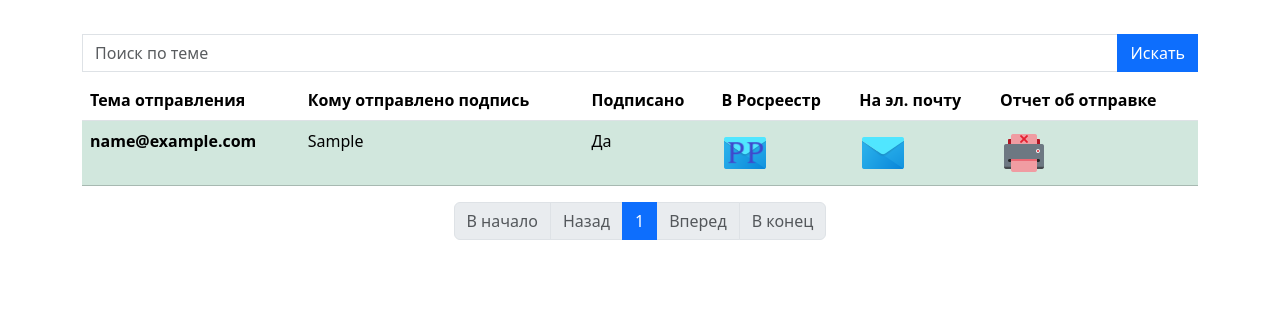
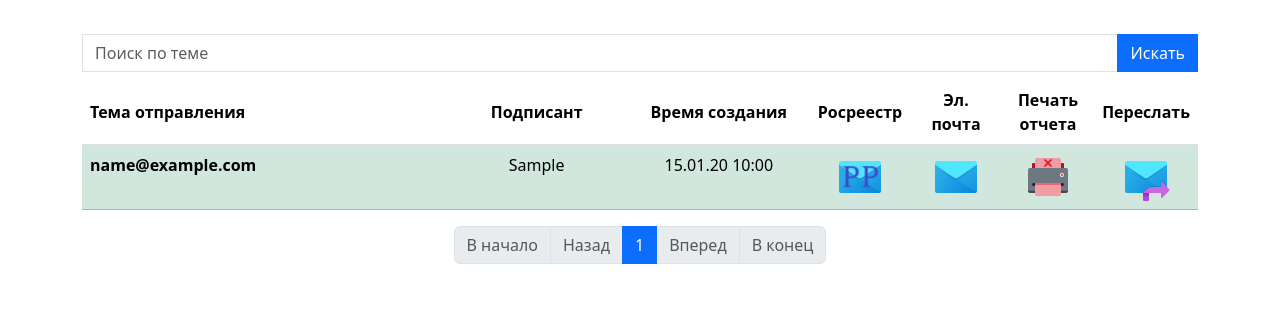
Before and after one commit to DimulyaPlay/firstWebProject, a Flask app: page /outbox in a window 1280 px wide. Shown: the part 56-384 px from the top of the page. Run offline with Flask 3, Linux system fonts and the light colour scheme; a user stored in the database is signed in; tables that the repository leaves empty hold one stand-in row (values such as "Sample post"); some libraries are stand-ins or nearby versions.

```diff
--- a/converter/models.py
+++ b/converter/models.py
@@ -23,7 +23,6 @@ class UploadedMessages(db.Model):
     id = db.Column(db.Integer, primary_key=True)  # ID
     createDatetime = db.Column(db.DateTime, default=datetime.utcnow)  # время создания письма
     signed = db.Column(db.Boolean, default=False)  # подписано ли
-    sended = db.Column(db.Boolean, default=False)  # отправлено ли
     sigBy = db.Column(db.String(120), default=None)  # Подписано кем ФИО
     toRosreestr = db.Column(db.Boolean)  # Флаг отправки в росреестр
     toEmails = db.Column(db.String(255))  # Адреса отправки на почту, '' = не отправлять
--- a/converter/static/js/formscripts.js
+++ b/converter/static/js/formscripts.js
@@ -287,3 +287,7 @@ $(document).ready(function() {
         });
     });
 });
+
+$(document).ready(function(){
+    $('[data-bs-toggle="tooltip"]').tooltip();
+});
--- a/converter/templates/outbox.html
+++ b/converter/templates/outbox.html
@@ -14,14 +14,15 @@
 
 <table class="table table-hover">
     <thead>
-    <tr>
-      <th scope="col">Тема отправления</th>
-      <th scope="col">Кому отправлено подпись</th>
-      <th scope="col">Подписано</th>
-      <th scope="col">В Росреестр</th>
-      <th scope="col">На эл. почту</th>
-      <th scope="col">Отчет об отправке</th>
-    </tr>
+      <tr style="text-align: center;">
+        <th scope="col" class="col-md-4 align-middle" style="text-align: left;">Тема отправления</th>
+        <th scope="col" class="col-md-2 align-middle">Подписант</th>
+        <th scope="col" class="col-md-2 align-middle">Время создания</th>
+        <th scope="col" class="col-md-1 align-middle">Росреестр</th>
+        <th scope="col" class="col-md-1 align-middle">Эл. почта</th>
+        <th scope="col" class="col-md-1 align-middle">Печать отчета</th>
+        <th scope="col" class="col-md-1 align-middle">Переслать</th>
+      </tr>
     </thead>
     <tbody>
 
@@ -29,20 +30,16 @@
 
         {% for message in messages %}
             {% if message.signed %}
-            <tr class="table-success">
+            <tr class="table-success" style="text-align: center;" data-toggle="modal" data-target="#myModal" data-message-id="{{ message.id }}">
             {% else %}
-            <tr class="table-warning">
+            <tr class="table-warning" style="text-align: center;" data-toggle="modal" data-target="#myModal" data-message-id="{{ message.id }}">
             {% endif %}
 
-            <th scope="row">{{ message.mailSubject }}</th>
+            <th scope="row" style="text-align: left;" data-bs-toggle="tooltip" data-bs-html="true" data-bs-original-title="{{ message.mailBody | replace('\n', '<br>')}}">{{ message.mailSubject }}</th>
 
             <td>{{ message.sigBy }}</td>
 
-            {% if message.signed %}
-            <td>Да</td>
-            {% else %}
-            <td>Нет</td>
-            {% endif %}
+            <td>{{ message.createDatetime.strftime('%d.%m.%y %H:%M') }}</td>
 
             {% if message.toRosreestr %}
             <td><img src="static/img/rosreestr-icon.png" alt="Rosreestr"></td>
@@ -51,7 +48,7 @@
             {% endif %}
 
             {% if message.toEmails %}
-            <td><img src="static/img/email-icon.png" alt="Email"></td>
+            <td><img src="static/img/email-icon.png" alt="Email" data-bs-toggle="tooltip" data-bs-html="true" data-bs-original-title="{{ message.toEmails | replace(';', '<br>') }}"></td>
             {% else %}
             <td><img src="static/img/no-email-icon.png" alt="No Email"></td>
             {% endif %}
@@ -59,18 +56,19 @@
             {% if report_exists(message.id) %}
             <td>
               <a href="{{ url_for('views.get_report', message_id=message.id) }}" target="_blank">
-              <img src="static/img/report-icon.png" alt="Report" href="{{ url_for('views.get_report', message_id=message.id) }}">
+                  <img src="static/img/report-icon.png" alt="Report">
               </a>
             </td>
             {% else %}
             <td><img src="static/img/no-report-icon.png" alt="No Report"></td>
             {% endif %}
-            </tr>
+            <td><img src="static/img/email-forward.png" style="text-align: center;" alt="Forward"></td>
         {% endfor %}
 
     {% else %}
     <tr>
         <th scope="row">Сообщений нет</th>
+        <td> </td>
         <td> </td>
         <td> </td>
         <td> </td>
@@ -127,4 +125,5 @@
     </tr>
     </tbody>
   </table>
+
 {% endblock content %}
```
Also changed, not shown: converter/static/img/email-forward.png (added).
